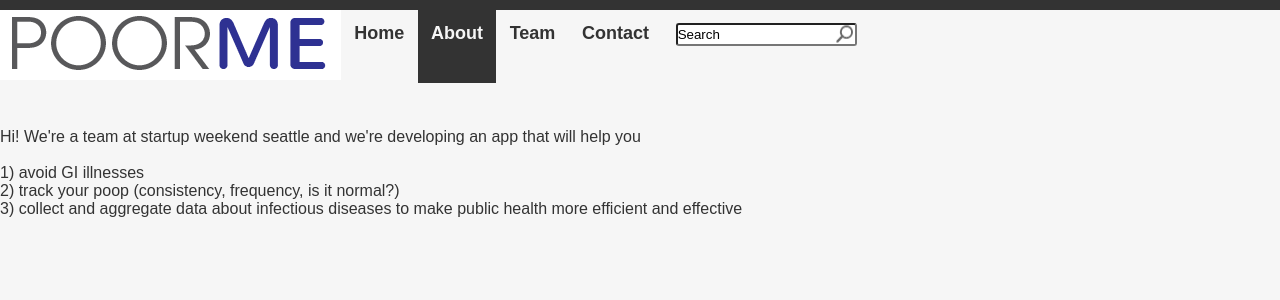
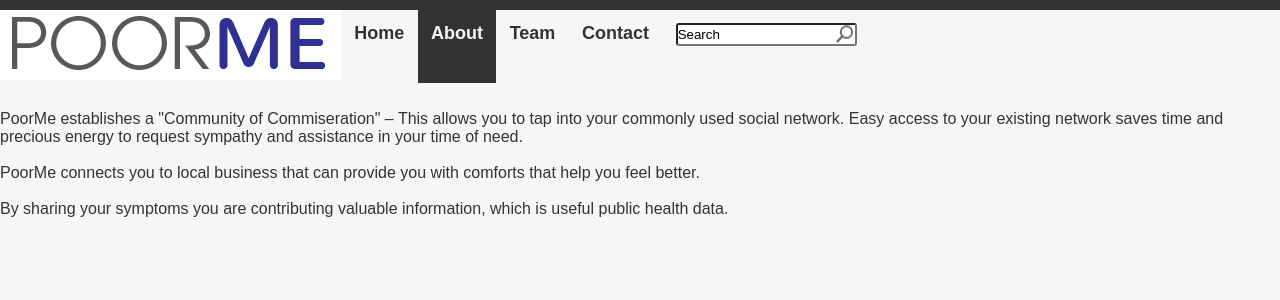
Before and after one commit to weiju/poorme, a Django app: page /about in a window 1280 px wide. Shown: the top 300 px of the page. Run offline with Django 3.2, Linux system fonts and the light colour scheme; parts of the project's set-up code (start-up, migrations or seed data) failed here and were passed over.

Commit message:
changed headers to not include poop but poorme instead and also added about page text

```diff
--- a/templates/about.html
+++ b/templates/about.html
@@ -1,17 +1,21 @@
 {% extends 'base.html' %}
-{% block title %}About Dookie Detective{% endblock %}
+{% block title %}About PoorMe{% endblock %}
 {% block content %}
 
-  <br />
-  Hi! We're a team at startup weekend seattle and we're developing an app that will help you
-  <br />
-  <br />
-  <ul>
-    <li>1) avoid GI illnesses
-    <li>2) track your poop (consistency, frequency, is it normal?)
-    <li>3) collect and aggregate data about infectious diseases to make public health more efficient and effective
-  </ul>
-  <br />
-  <br />
+<p>
+PoorMe establishes a "Community of Commiseration" – This allows you to tap into your commonly used social network. Easy access to your existing network saves time and precious energy to request sympathy and assistance in your time of need.
+</p>
+
+<br />
+
+<p>
+PoorMe connects you to local business that can provide you with comforts that help you feel better.
+</p>
+
+<br />
+
+<p>
+By sharing your symptoms you are contributing valuable information, which is useful public health data.
+</p>
 
 {% endblock %}
--- a/templates/contact.html
+++ b/templates/contact.html
@@ -1,5 +1,5 @@
 {% extends 'base.html' %}
-{% block title %}Poop Reporter - Contact{% endblock %}
+{% block title %}PoorMe - Contact{% endblock %}
 {% block content %}
 Contact TODO
 {% endblock %}
--- a/templates/index.html
+++ b/templates/index.html
@@ -1,5 +1,5 @@
 {% extends 'base.html' %}
-{% block title %}Poop Reporter - Welcome{% endblock %}
+{% block title %}PoorMe - Welcome{% endblock %}
 {% block jsext %}
   <script type="text/javascript" src="https://maps.googleapis.com/maps/api/js?key=AIzaSyDN1P_EGMeYDtgzg22HindpmcRnNr_zEv8&sensor=true&libraries=visualization"></script>
   <script type="text/javascript" src="http://google-maps-utility-library-v3.googlecode.com/svn/trunk/markerclusterer/src/markerclusterer_compiled.js"></script>
--- a/templates/input.html
+++ b/templates/input.html
@@ -1,5 +1,5 @@
 {% extends 'base.html' %}
-{% block title %}Poor Me - Input{% endblock %}
+{% block title %}PoorMe - Input{% endblock %}
 {% block jsext %}
 <script type="text/javascript">
   $(document).ready(function() {
--- a/templates/team.html
+++ b/templates/team.html
@@ -1,5 +1,5 @@
 {% extends 'base.html' %}
-{% block title %}Poop Reporter - Our Team{% endblock %}
+{% block title %}PoorMe - Our Team{% endblock %}
 {% block content %}
 Our Team TODO
 {% endblock %}
```
